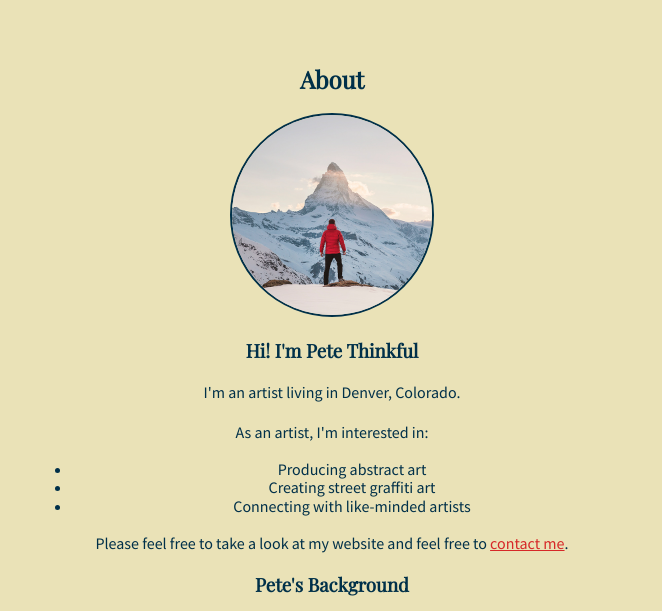
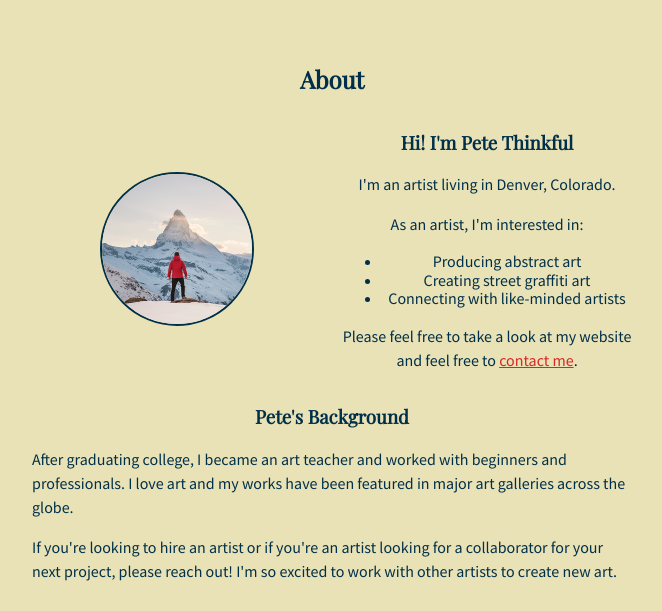
Before and after one commit to Jeremyb81/new-thinkful, a plain HTML site: page index.html in a window 1280 px wide. Shown: the part 142-753 px from the top of the page, without its empty margins (308-970 px from the left). Drawn offline with nearby package versions, Linux system fonts and the light colour scheme.

Commit message:
Update style.css

```diff
--- a/style.css
+++ b/style.css
@@ -72,6 +72,22 @@ footer {
 }
 
 /* Other page elements */
+.intro-container {
+  display: flex;
+  align-items: flex-start; /* Aligns image and text at the top */
+  gap: 20px; /* Spacing between image and text */
+}
+
+.image-wrapper img.image-circle {
+  width: 150px; /* or any size you prefer */
+  height: auto;
+  border-radius: 50%; /* Makes it circular */
+}
+
+.text-wrapper {
+  max-width: 600px;
+}
+
 hr {
   border: 1px solid black;
 }
```
